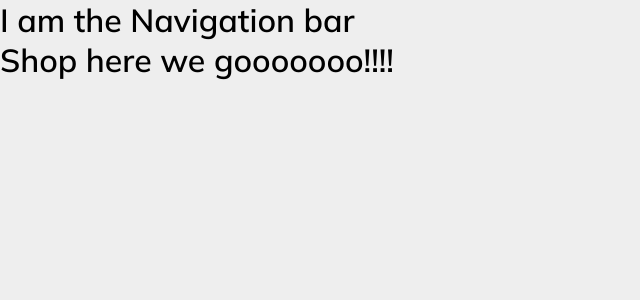
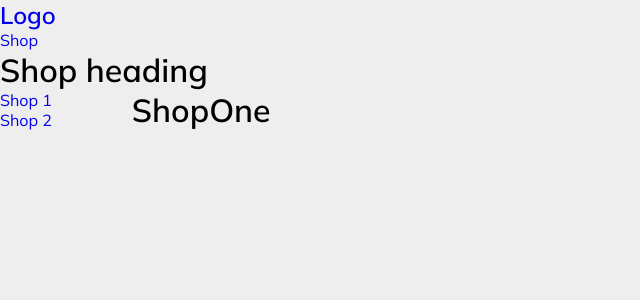
Before and after one commit to Ezeh20/E-mart, a React (Create React App) app: page /shop in a window 1280 px wide. Shown: the top 300 px of the page, without its empty margins (0-640 px from the left). Built offline with nearby package versions, Linux system fonts and the light colour scheme; the HTML template or start-up script is replaced by a standard one.

Commit message:
testing sub-routes

```diff
--- a/src/App.js
+++ b/src/App.js
@@ -1,30 +1,21 @@
-import { Routes, Route, Outlet } from "react-router-dom";
+import { Routes, Route } from "react-router-dom";
+import Navigation from "./Route/Navigation/navigation.component";
 import Home from "./Route/home/home.component";
+import Shop from "./Route/Shop/shop.component";
+import ShopOne from "./Route/Shop/Shop-sub-routes/shop-0ne";
+import ShopTwo from "./Route/Shop/Shop-sub-routes/shop-two";
 import "./index.scss";
-
-const Navigation = () => {
-  return (
-    <div>
-      <h1>I am the Navigation bar</h1>
-      <Outlet/>
-    </div>
-  );
-};
-
-const Shop = () => {
-  return (
-    <div>
-      <h1>Shop here we gooooooo!!!!</h1>
-    </div>
-  );
-};
 
 const App = () => {
   return (
     <Routes>
       <Route path="/" element={<Navigation />}>
         <Route index element={<Home />} />
-        <Route path="shop" element={<Shop />} />
+        <Route path="shop" element={<Shop />}>
+          <Route index element={<ShopOne />} />
+          <Route path="shop1" element={<ShopOne />} />
+          <Route path="shop2" element={<ShopTwo />} />
+        </Route>
       </Route>
     </Routes>
   );
--- a/src/Components/Categories-component/categories.scss
+++ b/src/Components/Categories-component/categories.scss
@@ -5,6 +5,7 @@
     display: flex;
     align-items: center;
     justify-content: space-between;
+    background-color: black;
 
     .wrapper {
         width: 100%;
@@ -47,6 +48,7 @@
                         font-size: 1.3rem;
                         font-weight: 600;
                     }
+
                     .subtitle {
                         font-size: 1rem;
                     }
@@ -66,11 +68,13 @@
                 grid-column: 1/3;
                 height: 100%;
             }
-            &:nth-child(6){
+
+            &:nth-child(6) {
                 grid-column: 1/3;
 
             }
-            &:nth-child(5){
+
+            &:nth-child(5) {
                 grid-row: 2/4;
                 grid-column: 3/4;
                 height: 100%;
--- /dev/null
+++ b/src/Route/Navigation/navigation.component.jsx
@@ -0,0 +1,22 @@
+import { Outlet, Link } from "react-router-dom";
+import { Fragment } from "react";
+
+const Navigation = () => {
+  return (
+    <Fragment>
+      <div className="nav-header">
+        <Link className="logo-logo" to="/">
+          <h2 className="logo">Logo</h2>
+        </Link>
+        <div className="nav-links">
+          <Link className="link" to="/shop">
+            Shop
+          </Link>
+        </div>
+      </div>
+      <Outlet />
+    </Fragment>
+  );
+};
+
+export default Navigation;
--- /dev/null
+++ b/src/Route/Shop/Shop-sub-routes/shop-0ne.jsx
@@ -0,0 +1,5 @@
+const ShopOne = () => {
+  return <h1>ShopOne</h1>;
+};
+
+export default ShopOne;
--- /dev/null
+++ b/src/Route/Shop/Shop-sub-routes/shop-two.jsx
@@ -0,0 +1,5 @@
+const ShopTwo = () => {
+  return <h1>Two ways</h1>;
+};
+
+export default ShopTwo;
--- /dev/null
+++ b/src/Route/Shop/shop.component.jsx
@@ -0,0 +1,23 @@
+import { Outlet, Link } from "react-router-dom";
+import "./shop.style.scss";
+
+const Shop = () => {
+  return (
+    <div>
+      <h1>Shop heading</h1>
+      <div className="shop">
+        <nav className="shop-nav">
+          <Link className="shop-link" to="shop1">
+            Shop 1
+          </Link>
+          <Link className="shop-link" to="shop2">
+            Shop 2
+          </Link>
+        </nav>
+        <Outlet />
+      </div>
+    </div>
+  );
+};
+
+export default Shop;
--- /dev/null
+++ b/src/Route/Shop/shop.style.scss
@@ -0,0 +1,8 @@
+.shop{
+    display: flex;
+    column-gap: 5rem;
+    .shop-nav{
+        display: flex;
+        flex-direction: column;
+    }
+}
```
